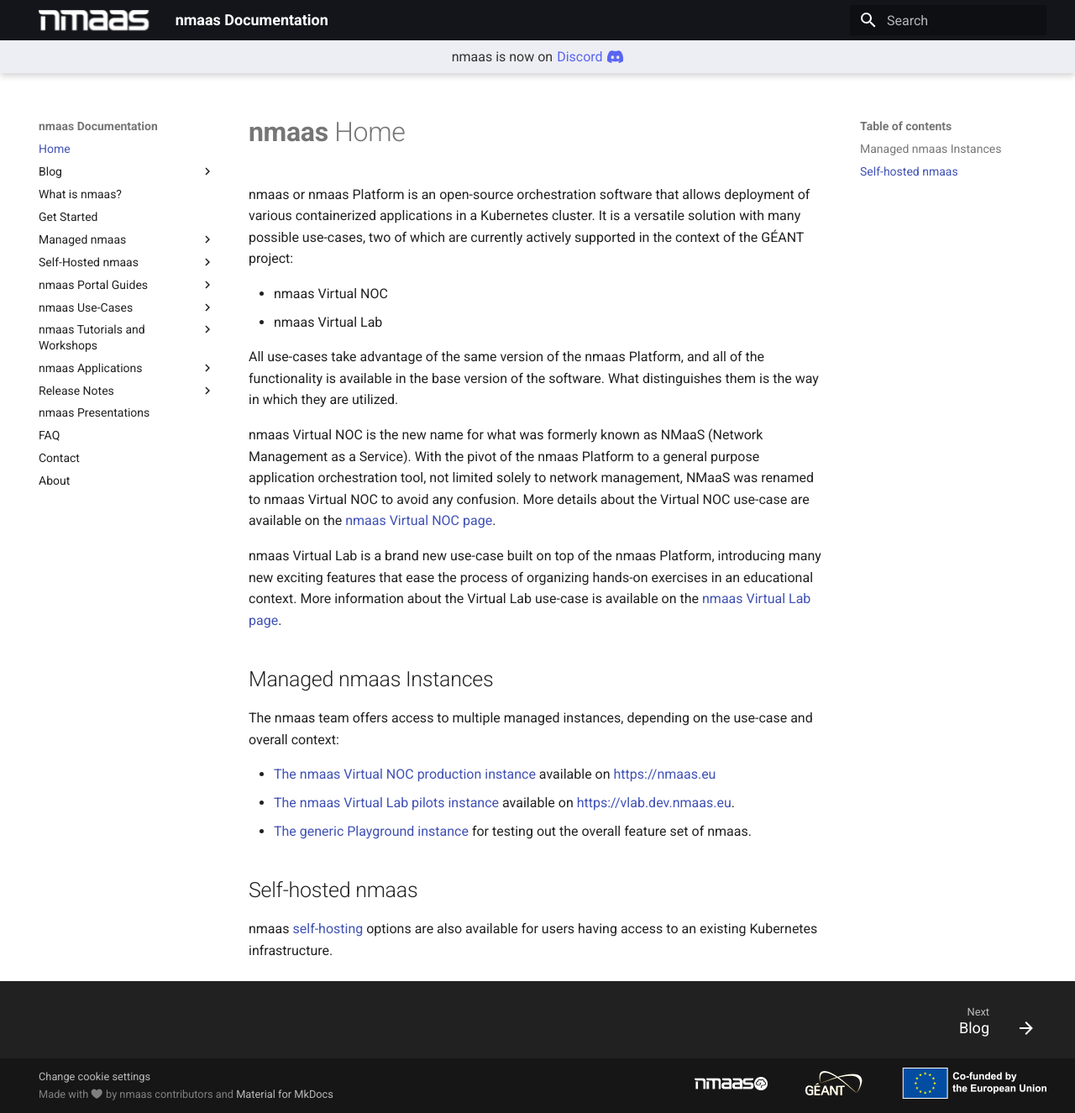
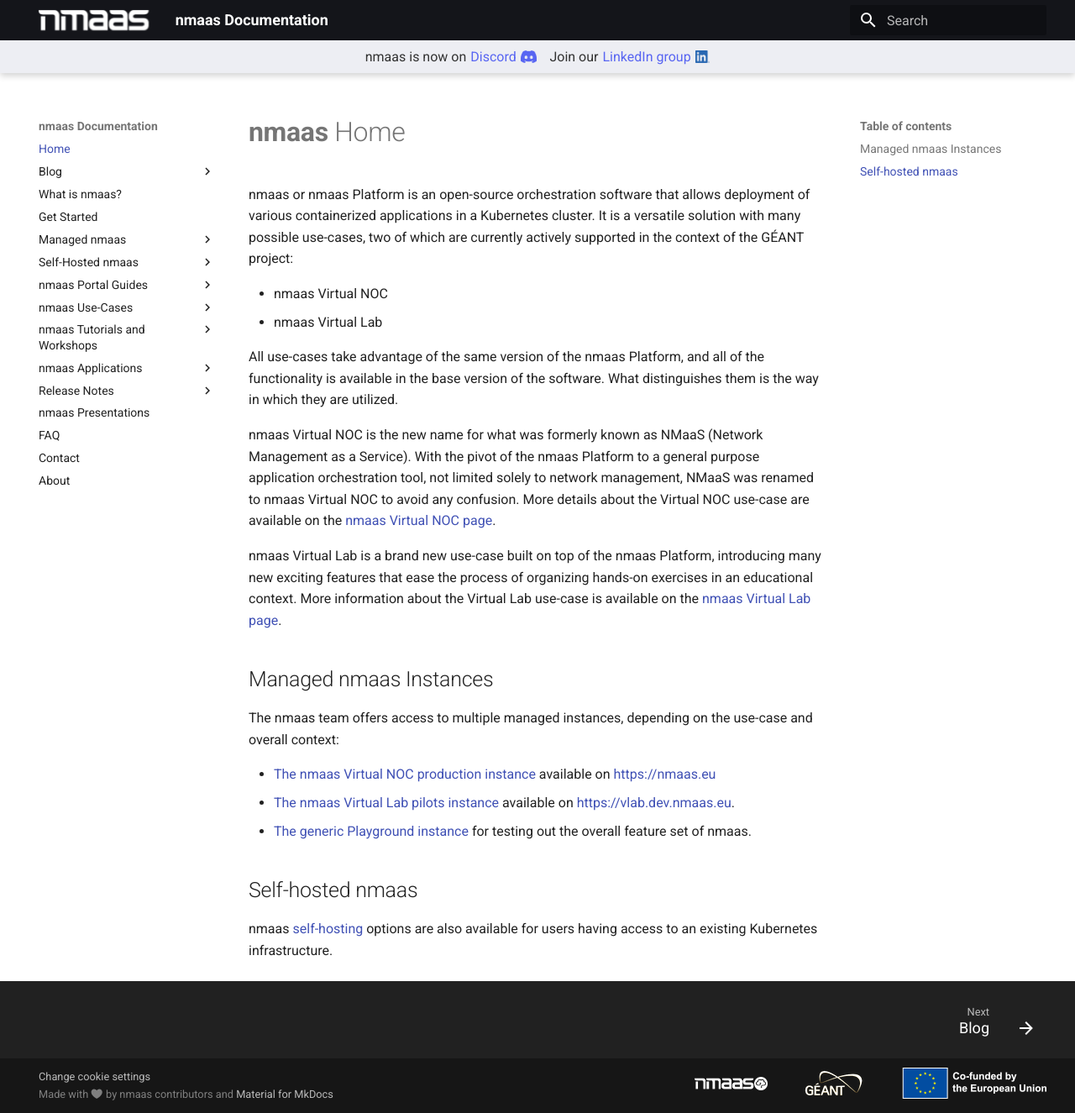
Before and after one commit to nmaas-platform/nmaas-docs, an MkDocs documentation site: the page built from docs/index.md, in a window 1280 px wide and 1325 px high. Shown: the whole window at 84% size. Built offline with MkDocs 1.6.1 and Material for MkDocs 9.7.7, drawn with Linux system fonts in a browser that asks for light colours.

Commit message:
linkedin group info

```diff
--- a/docs/css/extra.css
+++ b/docs/css/extra.css
@@ -40,9 +40,11 @@
 	font-size: 16px;
 	color: #333;
 	box-shadow: 0 3px 8px #00000030;
+	gap: 15px;
 }
 
 .custom-bar a {
+	height: 100%;
 	display: flex;
 	align-items: center;
 	margin-left: 5px;
--- a/docs/css/extra.js
+++ b/docs/css/extra.js
@@ -1,7 +1,7 @@
 document.addEventListener("DOMContentLoaded", function() {
     let customBar = document.createElement("div");
     customBar.className = "custom-bar";
-    customBar.innerHTML = 'nmaas is now on <a href="https://discord.gg/CZzvZH2TAe" target="_blank"> Discord <img style="margin-left:5px;" src="/img/discord-logo.png" height="15px"></a>';
+    customBar.innerHTML = '<div style="display: flex; justify-content: center">nmaas is now on <a href="https://discord.gg/CZzvZH2TAe" target="_blank"> Discord <img style="margin-left:5px;" src="/img/discord-logo.png" height="15px"></a></div> <div style="display: flex; justify-content: center">Join our <a href="https://www.linkedin.com/groups/10068131/" target="_blank"> LinkedIn group <img style="margin-left:5px;" src="/img/linkedin-logo.png" height="15px"></a></div> ';
     let navBar = document.querySelector(".md-header");
     navBar.after(customBar);
 });
```
Also changed, not shown: docs/img/linkedin-logo.png (added).
